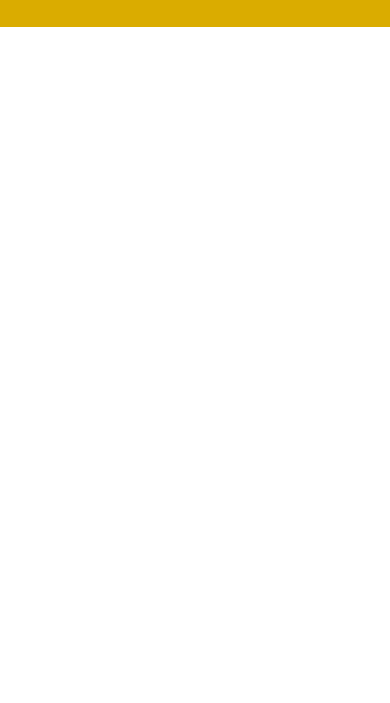
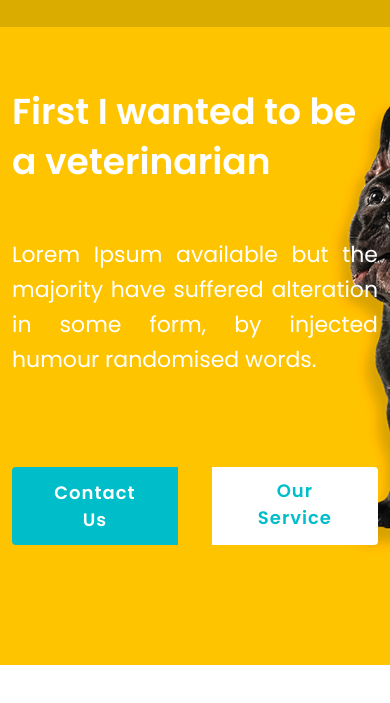
Before and after one commit to MarufMobin/Animal-hospital, a plain HTML site: page index.html in a window 390 px wide. Shown: the part 99-802 px from the top of the page. Drawn offline with nearby package versions, Linux system fonts and the light colour scheme.

Commit message:
Banner section code Done with Responsive

```diff
--- /dev/null
+++ b/css/mediaquery.css
@@ -0,0 +1,65 @@
+/* Mobile css code start here */
+@media (min-width: 320px) and  (max-width: 480px) {
+    /* code start */
+    .banner-section .inner-banner{
+        padding: 0px;
+    }
+    .banner-section .inner-banner h1 {
+        padding: 60px 0px 0px;
+        font-size: 36px;
+        line-height: 50px;
+        width: 100%;
+    }
+    .banner-section .inner-banner p {
+        width: 100%;
+        font-size: 22px;
+        line-height: 35px;
+        text-align: justify;
+    }
+    /* code end */
+}
+
+/* Mobile css code end here*/
+/* Tablate css code start here */
+@media (min-width: 481px ) and (max-width: 767px){
+    /* code start */
+    .banner-section .inner-banner{
+        padding: 0px;
+    }
+    .banner-section .inner-banner h1 {
+        padding: 60px 0px 0px;
+        font-size: 42px;
+        line-height: 50px;
+        width: 100%;
+    }
+    .banner-section .inner-banner p {
+        width: 100%;
+        font-size: 22px;
+        line-height: 35px;
+        text-align: justify;
+    }
+    /* code end*/
+}
+/* Tablate css code end here */
+
+/* landscript tablate and mini laptop */
+@media (min-width: 768px ) and (max-width: 1024px){
+    /* code start */
+    .banner-section .inner-banner{
+        padding: 0px;
+    }
+    .banner-section .inner-banner h1 {
+        padding: 60px 0px 0px;
+        font-size: 56px;
+        line-height: 78px;
+        width: 58%;
+    }
+    .banner-section .inner-banner p {
+        width: 100%;
+        font-size: 22px;
+        line-height: 35px;
+        text-align: justify;
+    }
+    /* code end */
+}
+/* landscript tablate and mini laptop */
--- a/css/style.css
+++ b/css/style.css
@@ -91,3 +91,75 @@ a, a:hover{
 	color: #fcc302;
 }
 /*header section code end here*/
+
+/*banner-section code start here*/
+.banner-section{
+	width: 100%;
+	background: url("../images/bonner.png") center top no-repeat;
+	background-size: cover;
+}
+.banner-section .inner-banner{
+	width: 100%;
+	padding: 120px 0px 120px;
+	overflow: hidden;
+}
+.banner-section .inner-banner h1{
+	padding: 120px 0px 0px;
+	font-size: 65px;
+	line-height: 80px;
+	width: 50%;
+	color: #fff;
+	font-weight: 600;
+}
+.banner-section .inner-banner p{
+	width: 44%;
+	font-size: 22px;
+	line-height: 32px;
+	color: #fff;
+	margin: 50px 0px;
+}
+.banner-section .inner-banner .btn-group{
+	padding: 40px 0px;
+	margin: 0px 0px 80px;
+}
+.banner-section .inner-banner .btn-group .btn-success{
+	padding: 12px 30px;
+	margin-right: 35px;
+	font-size: 18px;
+	font-weight: 600;
+	color: #fff;
+	text-transform: capitalize;
+	letter-spacing: 1px;
+	background: #00bec9;
+	cursor: pointer;
+	border: none;
+}
+.banner-section .inner-banner .btn-group .btn-success:hover{
+	padding: 12px 30px;
+    font-size: 18px;
+    font-weight: 600;
+    color: #00bec9;
+    text-transform: capitalize;
+    letter-spacing: 1px;
+    background: #fff !important;
+	border: #fff;
+	transition: ease.5s;
+}
+.banner-section .inner-banner .btn-group .btn-info{
+    padding: 10px 28px;
+    font-size: 18px;
+    font-weight: 600;
+    color: #00bec9;
+    text-transform: capitalize;
+    letter-spacing: 1px;
+    background: #fff;
+	border: #fff;
+	/*transition: ease .5s;*/
+}
+.banner-section .inner-banner .btn-group .btn-info:hover{
+	background: #00bec9;
+	color: #fff;
+	cursor: pointer;
+	border: none;
+}
+/*banner-section code end here*/
--- a/index.html
+++ b/index.html
@@ -15,6 +15,9 @@
 
     <!-- Style.css link here -->
     <link rel="stylesheet" href="css/style.css">
+
+    <!-- Media Query.css link here -->
+    <link rel="stylesheet" href="css/mediaquery.css">
 
     <!-- titel bar icon here -->
     <link rel="icon" type="icon" href="images/title-icon.png">
@@ -58,7 +61,27 @@
       </nav>
     </header>
     <!-- header section code end here -->
-
+    <!-- banner section code start here -->
+    <section class="banner-section">
+      <div class="container">
+        <div class="row">
+          <div class="col-xl-12">
+           <div class="inner-banner">
+              <h1>First I wanted to be
+              a veterinarian</h1>
+              <p>Lorem Ipsum available but the majority have
+                suffered alteration in some form, by injected
+                humour randomised words.</p>
+              <div class="btn-group">
+                <a href="" class="btn btn-success">Contact Us</a>
+                <a href="" class="btn btn-info">Our Service</a>
+              </div>
+           </div>
+          </div>
+        </div>
+      </div>
+    </section>
+    <!-- banner section code end here -->
 
     <!-- bootstrap.bundle.min.js here -->
     <script src="js/bootstrap.bundle.min.js"></script>
```
